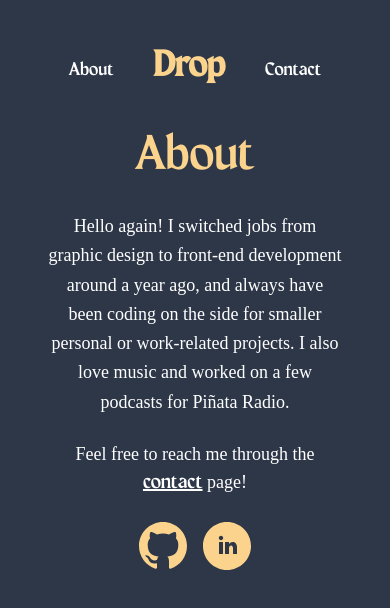
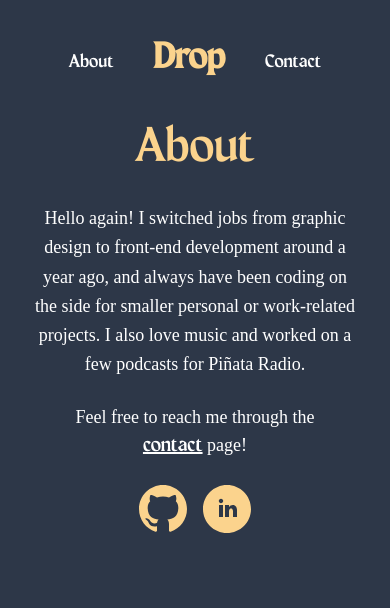
Before and after one commit to Toww/droplab-old, a Next.js app: page /about in a window 390 px wide. Shown: the top 608 px of the page. Built offline with nearby package versions, Linux system fonts and the light colour scheme.

Commit message:
Style adjustments

```diff
--- a/components/layout/NavBar.js
+++ b/components/layout/NavBar.js
@@ -2,7 +2,7 @@ import Link from "next/link";
 
 const NavBar = () => {
   return (
-    <nav className="mt-12">
+    <nav className="mt-10 md:mt-12">
       <ul className="flex justify-center items-center">
         <li className="mt-2">
           <Link href="/about">
--- a/pages/about.js
+++ b/pages/about.js
@@ -16,7 +16,7 @@ const About = () => {
       </header>
       <main>
         <section>
-          <p className="mx-auto text-lg px-4 text-center leading-relaxed">
+          <p className="mx-auto text-lg md:px-4 text-center leading-relaxed">
             Hello again! I switched jobs from graphic design to front-end
             development around a year ago, and always have been coding on the
             side for smaller personal or work-related projects. I also love
--- a/pages/index.js
+++ b/pages/index.js
@@ -28,7 +28,7 @@ export default function Home({ allProjectsData }) {
         <header>
           <motion.h1
             variants={indexVariant}
-            className="text-white mt-16 mb-12 md:mt-24 md:mb-16 text-center text-xl md:text-2xl mx-auto max-w-5xl"
+            className="text-white mt-12 mb-12 md:mt-24 md:mb-16 text-center text-xl md:text-2xl mx-auto max-w-5xl"
           >
             Hello! My name is{" "}
             <span className="font-custom text-2xl md:text-3xl text-red-400 tracking-wide leading-tight">
```
